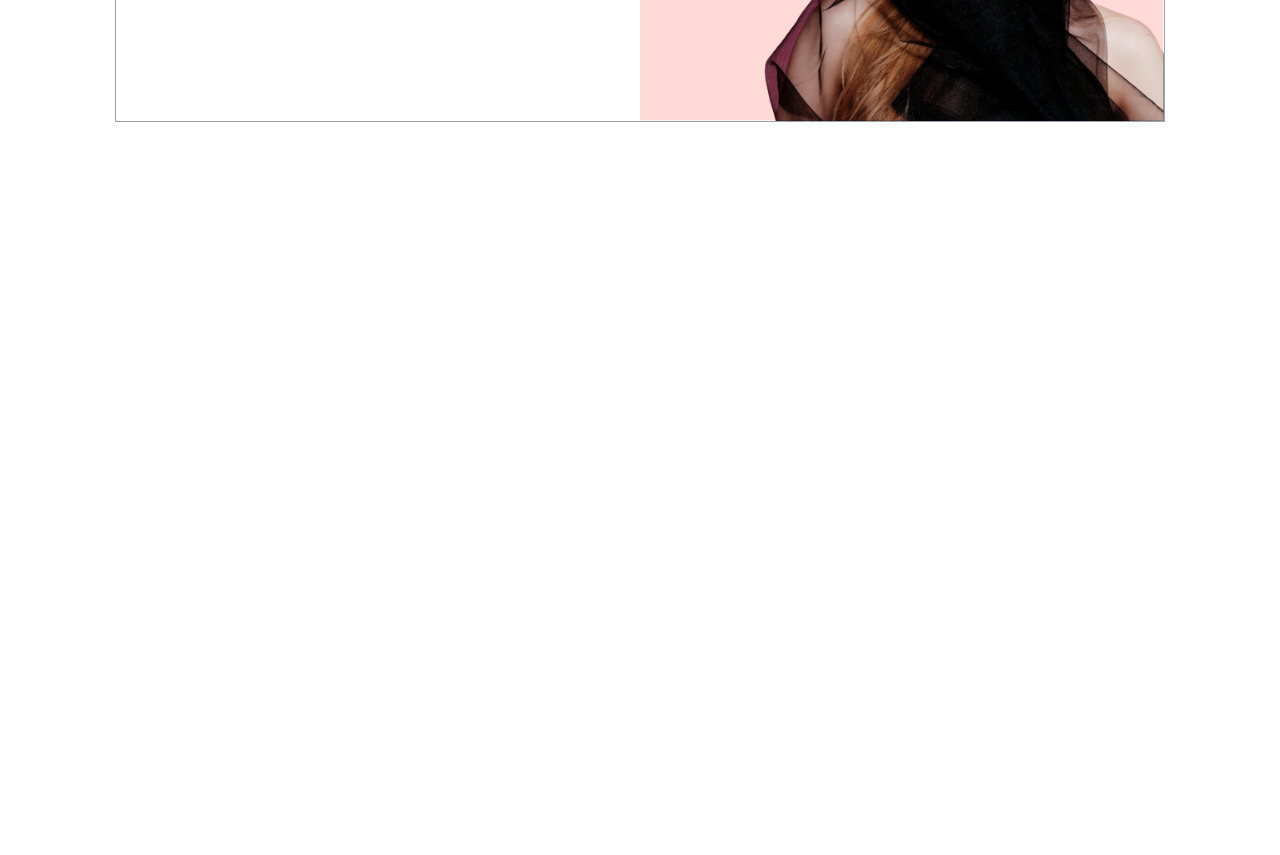
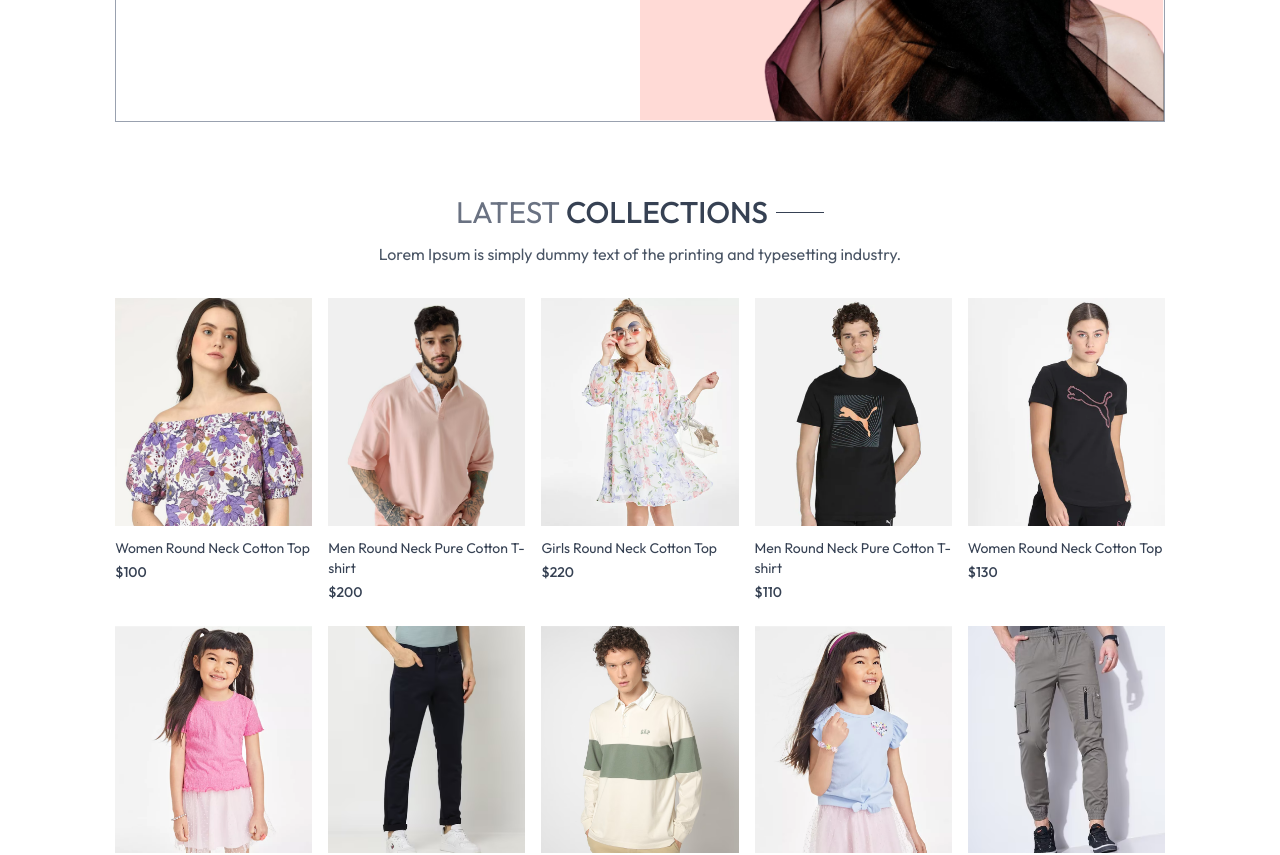
Before and after one commit to karenzavier/1st-MERN-Project, a React (Vite) app: page / in a window 1280 px wide. Shown: the part 380-1235 px from the top of the page. Before the commit the page ends 800 px from the top, so only its background shows below. Built offline with nearby package versions, Linux system fonts and the light colour scheme.

Commit message:
Added ProductItem and LatestCollection components

```diff
--- a/src/components/LatestCollection.jsx
+++ b/src/components/LatestCollection.jsx
@@ -1,13 +1,42 @@
-import React, { useContext} from 'react'
+import React, { useContext, useEffect, useState } from 'react'
 import { ShopContext } from '../context/ShopContext'
+import Title from './Title'
+import ProductItem from './ProductItem'
 
 const LatestCollection = () => {
 
-    const { products } = useContext(ShopContext);
+  const { products } = useContext(ShopContext);
+  const [latestProducts, setLatestProducts] = useState([]);
 
-    console.log(products);
+  useEffect(() => {
+    if (products && products.length > 0) {
+      setLatestProducts(products.slice(0, 10));
+    }
+  }, [products]);
+
   return (
-    <div>
+    <div className='my-10'>
+
+      <div className='text-center py-8 text-3xl'>
+        <Title text1={'LATEST'} text2={'COLLECTIONS'} />
+
+        <p className='w-3/4 m-auto text-xs sm:text-sm md:text-base text-gray-600'>
+          Lorem Ipsum is simply dummy text of the printing and typesetting industry.
+        </p>
+      </div>
+
+      {/* Products */}
+      <div className='grid grid-cols-2 sm:grid-cols-3 md:grid-cols-4 lg:grid-cols-5 gap-4 gap-y-6'>
+        {latestProducts.map((item, index) => (
+          <ProductItem
+            key={index}
+            id={item._id}
+            image={item.image}
+            name={item.name}
+            price={item.price}
+          />
+        ))}
+      </div>
 
     </div>
   )
--- /dev/null
+++ b/src/components/ProductItem.jsx
@@ -0,0 +1,27 @@
+import React, { useContext } from 'react'
+import { ShopContext } from '../context/ShopContext'
+import { Link } from 'react-router-dom'
+
+const ProductItem = ({ id, image, name, price }) => {
+
+  const { currency } = useContext(ShopContext);
+
+  return (
+    <Link className='text-gray-700 cursor-pointer' to={`/product/${id}`}>
+
+      <div className='overflow-hidden'>
+        <img
+          className='hover:scale-110 transition ease-in-out'
+          src={image[0]}
+          alt=""
+        />
+      </div>
+
+      <p className='pt-3 pb-1 text-sm'>{name}</p>
+      <p className='text-sm font-medium'>{currency}{price}</p>
+
+    </Link>
+  )
+}
+
+export default ProductItem
--- a/src/components/Title.jsx
+++ b/src/components/Title.jsx
@@ -0,0 +1,13 @@
+import React from 'react'
+
+const Title = ({text1,text2}) => {
+  return (
+    <div className='inline-flex gap-2 items-center mb-3'>
+        <p className='text-gray-500'>{text1} <span className='text-gray-700 font-medium'>{text2}</span></p>
+        <p className='w-8 sm:w-12 h-[1px] sm:h-[px] bg-gray-700'></p>
+
+    </div>
+  )
+}
+
+export default Title
```
